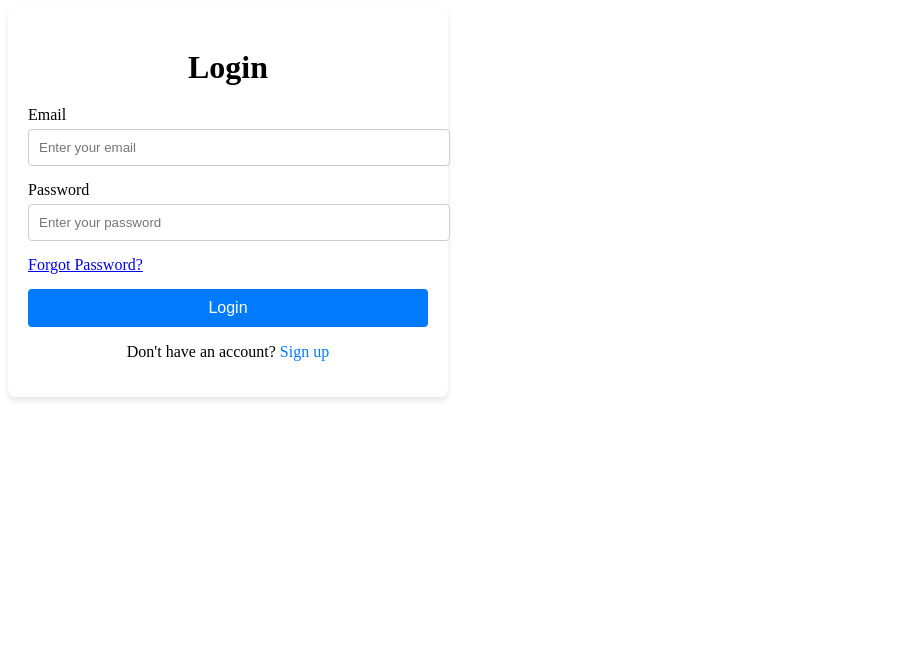
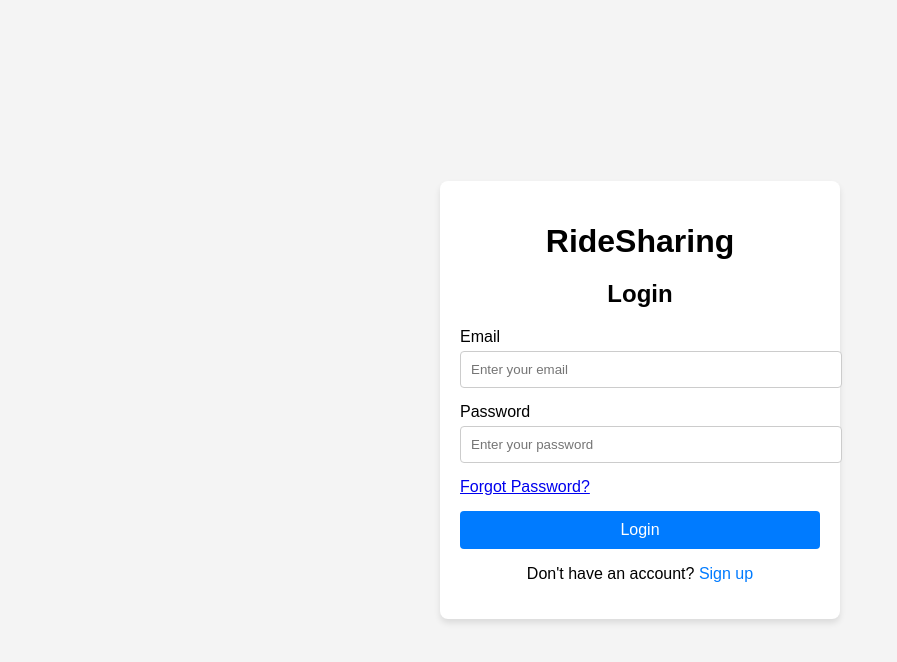
Before and after one commit to HardikRajBaral/projectII, a plain HTML site: page index.html in a window 1280 px wide. Shown: the whole page, without its empty margins (0-897 px from the left). Drawn offline with Linux system fonts and the light colour scheme.

Commit message:
login page done

```diff
--- a/index.html
+++ b/index.html
@@ -9,7 +9,8 @@
 <body>
 
     <div class="login-container">
-        <h1>Login</h1>
+        <h1>RideSharing</h1>
+        <h2>Login</h2>
         <form action="/login" method="POST">
             <div class="form-group">
                 <label for="email">Email</label>
--- a/style.css
+++ b/style.css
@@ -1,12 +1,16 @@
 
-.body {
+body {
     font-family: Arial, sans-serif;
     background-color: #f4f4f4;
+    height: 100vh;
+    width: 100vw;
+    margin: 0;
+    padding: 0;
     display: flex;
     justify-content: center;
     align-items: center;
-    height: 100vh;
-    margin: 0;
+
+
 }
 .login-container {
     background: #fff;
@@ -15,8 +19,9 @@
     box-shadow: 0 4px 6px rgba(0, 0, 0, 0.1);
     width: 100%;
     max-width: 400px;
+    box-sizing: border-box;
 }
-.login-container h1 {
+.login-container h1 ,h2 {
     text-align: center;
     margin-bottom: 20px;
 }
```
